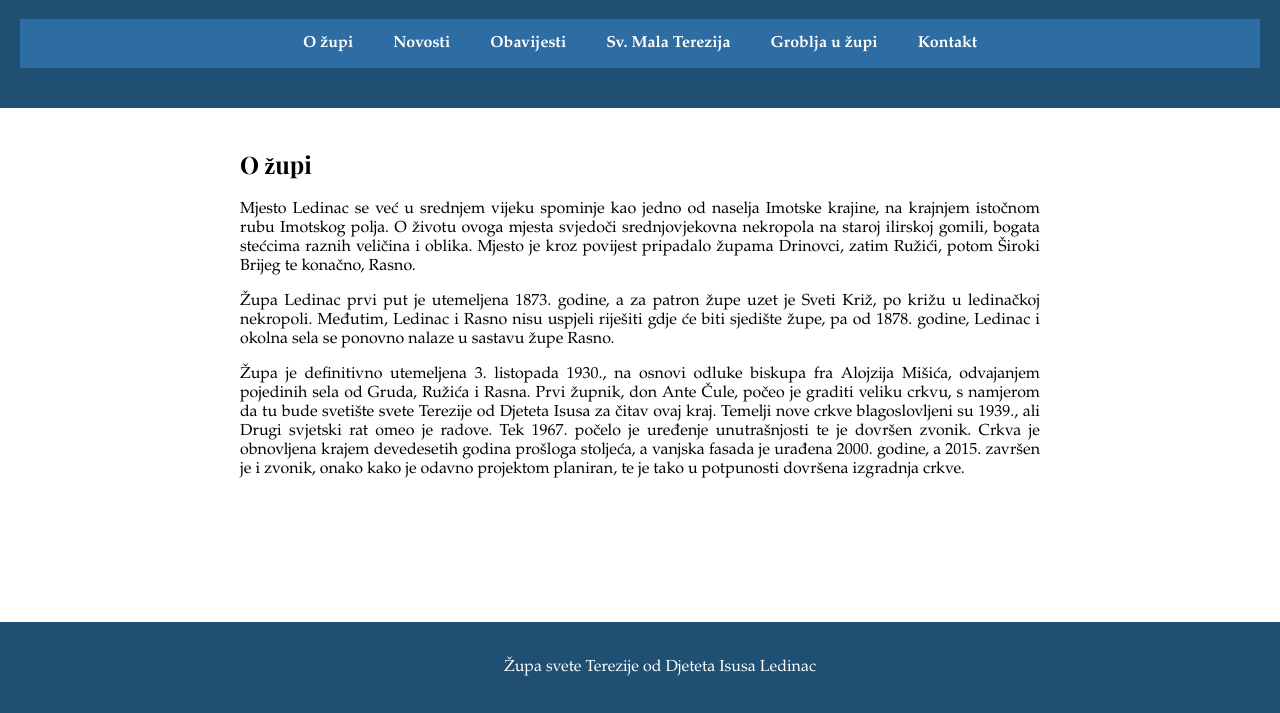
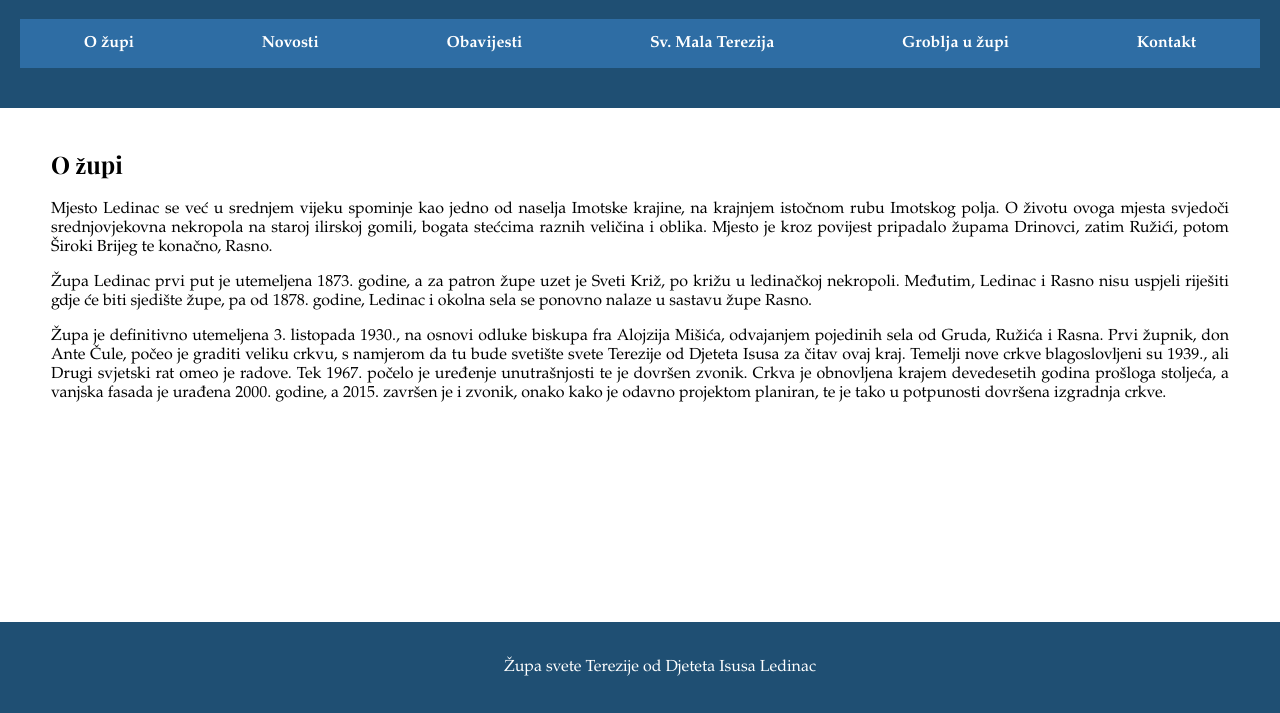
Before and after one commit to preglednik/test, a plain HTML site: page index.html in a window 1280 px wide. Both pictures are taken after a click on the link "O župi". Shown: the part 87-800 px from the top of the page. Drawn offline with nearby package versions, Linux system fonts and the light colour scheme.

Commit message:
Update index.html

```diff
--- a/index.html
+++ b/index.html
@@ -43,10 +43,14 @@ footer {
     display: flex;
     justify-content: center;
     background-color: #2e6da4;
+    flex-wrap: wrap; /* stavke se prelamaju u novi red */
+
 }
 
 .menu li {
     position: relative;
+    flex: 1 1 auto; /* fleksibilno širina stavki */
+
 }
 
 .menu li a {
@@ -107,9 +111,16 @@ section a {
 .center-image {
     display: block;
     margin: 50px auto 20px auto;
-    max-width: 1000px;
+    max-width: 80%; /* zauzima 80% širine ekrana */
     height: auto;
 }
+
+main section {
+    margin: 20px auto;
+    max-width: 95%; /* fleksibilna širina */
+    text-align: justify;
+}
+
 </style>
 </head>
 <body>
@@ -150,7 +161,7 @@ section a {
     <section id="obavijesti">
         <h2>Obavijesti</h2>
         <ul>
-            <li><a href="pdf/listic.pdf" target="_blank">Otvorite PDF listić</a></li>
+            //<li><a href="pdf/listic.pdf" target="_blank">Otvorite PDF listić</a></li>
         </ul>
     </section>
 
```
